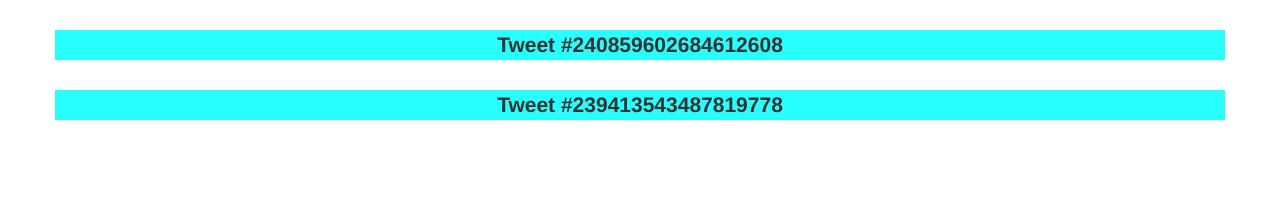
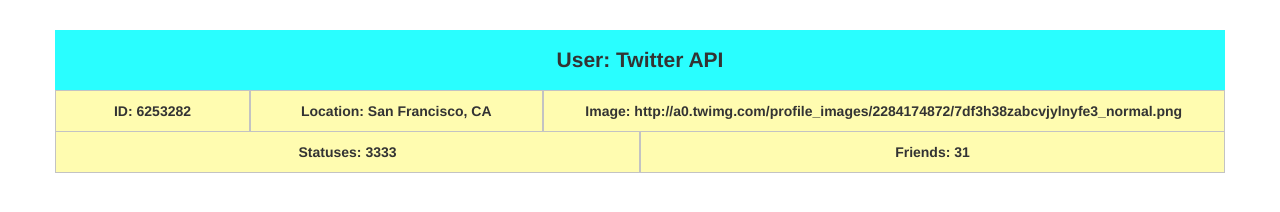
Before and after one commit to alex-B-Ly/tweetParseLab, a plain HTML site: page index.html in a window 1280 px wide. Drawn offline with nearby package versions, Linux system fonts and the light colour scheme.

Commit message:
Manipulated JS object to extract useful data.

```diff
--- a/css/style.css
+++ b/css/style.css
@@ -1,7 +1,23 @@
-.tweet-title{
+.user-name{
   background: #29FEFF;
   font-size: 1.5em;
   font-weight: bold;
   text-align: center;
   margin-top: 30px;
+  border-bottom: 1px solid #C3C3C3;
+  padding: 15px 0;
 }
+
+.user-id,
+.user-location,
+.user-image,
+.user-statuses,
+.user-friends{
+	text-align: center;
+	padding: 10px 0;
+	background: #FFFCB0;
+	border-left: 1px solid #C3C3C3;
+	border-right: 1px solid #C3C3C3;
+	border-bottom: 1px solid #C3C3C3;
+	font-weight: 600;
+}
--- a/js/functionality.js
+++ b/js/functionality.js
@@ -1,19 +1,49 @@
 $(document).ready(function() {
 
   // TWEET INFO
-  function tweetInfo(){
+  function userInfo(){
     for(var i=0; i<window.alldata.length; i++){
+      // DUPLICATE USER CHECK
+      if($('#main-content').children().hasClass(alldata[i].user.name)){
+        return;
+      }
       // ROW CREATE
       var newRow = $('<div>');
-      newRow.addClass('row').addClass('text-center').addClass('tweet' + alldata[i].id_str);
+      newRow.addClass('row').addClass('text-center').addClass(alldata[i].user.name);
 
-      // TITLE CREATE
+      // USER NAME CREATE
       var tweetTitle = $('<div>');
-      tweetTitle.addClass('col-xs-12 tweet-title');
-      tweetTitle.text('Tweet #' + alldata[i].id_str);
+      tweetTitle.addClass('col-xs-12').addClass('text-center').addClass('user-name');
+      tweetTitle.text('User: ' + alldata[i].user.name);
       newRow.append(tweetTitle);
 
-      // USER INFO
+      // ==== USER INFO =====
+      var userId = $('<div>'),
+      userLocation = $('<div>'),
+      userImg = $('<div>'),
+      userStatuses = $('<div>'),
+      userFriends = $('<div>');
+
+      userId.addClass('col-xs-2').addClass('user-id');
+      userId.text('ID: ' + alldata[i].user.id_str);
+
+      userLocation.addClass('col-xs-3').addClass('user-location');
+      userLocation.text('Location: ' + alldata[i].user.location);
+
+      userImg.addClass('col-xs-7').addClass('user-image');
+      userImg.text('Image: ' + alldata[i].user.profile_image_url);
+
+      userStatuses.addClass('col-xs-6').addClass('user-statuses');
+      userStatuses.text('Statuses: '+alldata[i].user.statuses_count);
+
+      userFriends.addClass('col-xs-6').addClass('user-friends');
+      userFriends.text('Friends: '+alldata[i].user.friends_count);
+
+      newRow.append(userId);
+      newRow.append(userLocation);
+      newRow.append(userImg);
+      newRow.append(userStatuses);
+      newRow.append(userFriends);
 
       // APPEND NEW ROW
       $('#main-content').append(newRow);
@@ -21,6 +51,5 @@ $(document).ready(function() {
   }
 
   // FUNCTIONS CALLED
-  tweetInfo();
-
+  userInfo();
 });
```
